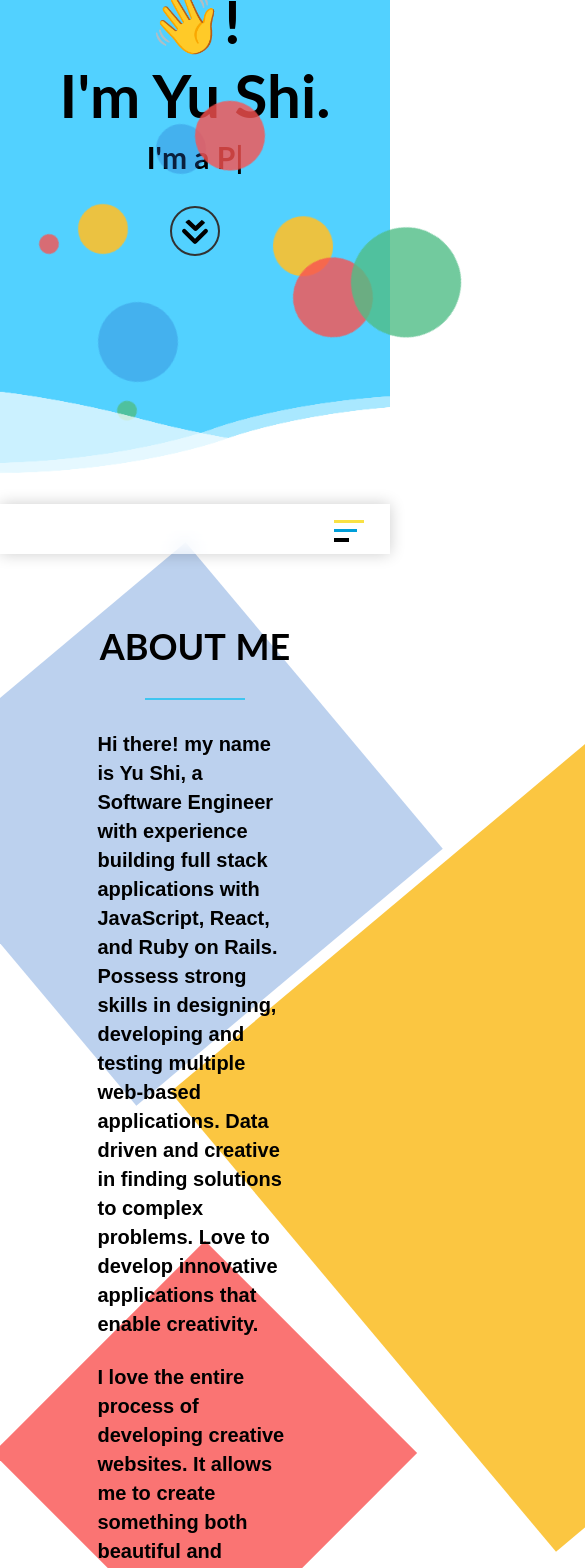
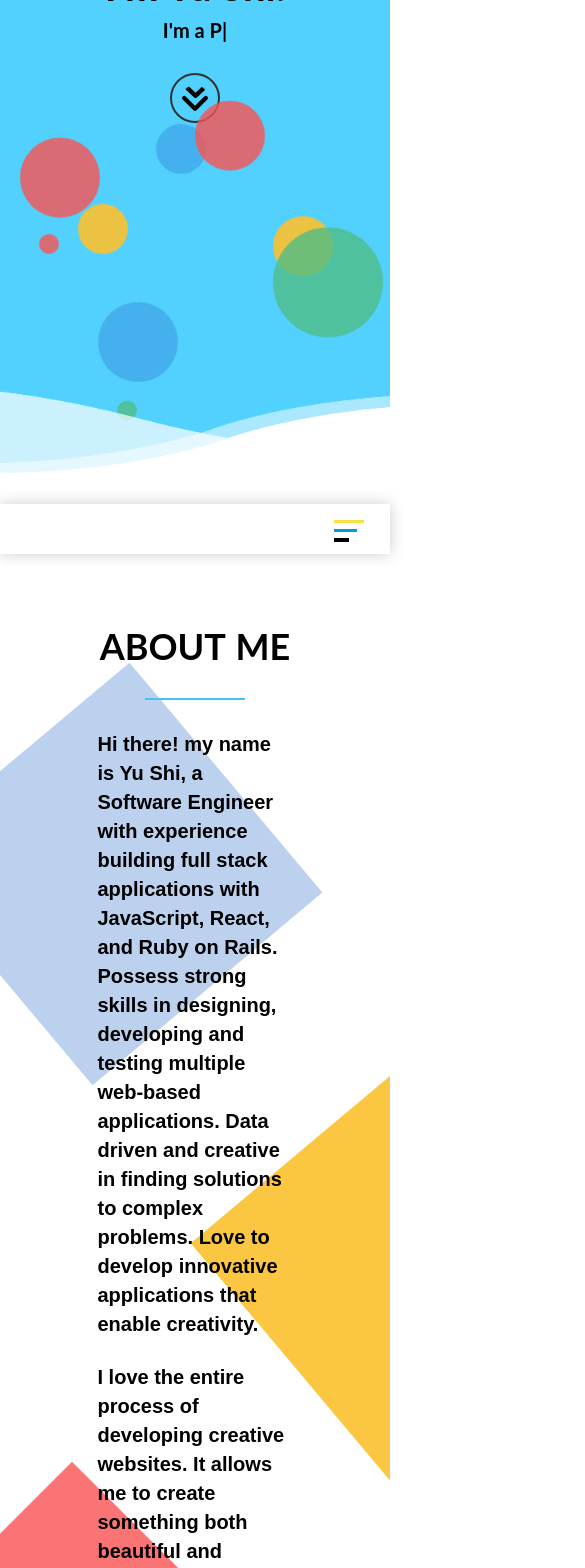
Before and after one commit to yushi1007/portfolio-website, a React (Create React App) app: page / in a window 390 px wide. Shown: the part 340-1908 px from the top of the page, 585 px wide, since content can reach past the window. Built offline with nearby package versions, Linux system fonts and the light colour scheme; no server answers.

Commit message:
working on the mobile style

```diff
--- a/src/styles/App.css
+++ b/src/styles/App.css
@@ -114,12 +114,16 @@ section .wave.wave4 {
 .myname h1{
   font-size: 3em;
   margin: 0;
+  -webkit-transition: 1s;
+  transition: 1s;
 }
 
 .mytitle p {
   font-weight: bold;
   font-size: 1.5em;
   margin: 2vw 0 8vw 0;
+  -webkit-transition: 1s;
+  transition: 1s;
 }
 
 .arrow {
@@ -218,11 +222,11 @@ section .wave.wave4 {
 }
 
 .circle li:nth-child(6) {
-  left: 75%;
+  left: 5%;
   width: 80px;
   height: 80px;
-  animation-delay: 3s;
-  animation-duration: 12s;
+  animation-delay: 2s;
+  animation-duration: 11s;
 }
 
 .circle li:nth-child(7) {
@@ -471,8 +475,10 @@ section .wave.wave4 {
 .about-background {
   left: 0;
   width: 100%;
-  height: 100%;
+  padding:100px 0 150px 0 ;
+  /* height: 100%; */
   z-index: -1;
+  overflow: hidden;
   position: absolute;
 }
 
@@ -498,21 +504,19 @@ section .wave.wave4 {
 
 .about-background li:nth-child(1) {
   left: -10%;
-  width: 400px;
-  height: 400px;
+  width: 300px;
+  height: 300px;
   transform: rotate(-130deg);
 }
 
 .about-background li:nth-child(2) {
-  bottom: 23%;
   left: 75%;
-  width: 600px;
-  height: 600px;
+  width: 500px;
+  height: 500px;
   transform: rotate(-130deg)
 }
 
 .about-background li:nth-child(3) {
-  bottom: 38%;
   left: 14%;
   width: 300px;
   height: 300px;
@@ -1076,7 +1080,9 @@ textarea[type="text"] {
   left: 0;
   width: 100%;
   height: 800px;
+  padding-top: 50px;
   z-index: -1;
+  overflow: hidden;
   position: absolute;
 }
 
@@ -1205,6 +1211,31 @@ textarea[type="text"] {
   color: #333;
 }
 
+@media only screen and (max-width: 880px) {
+  .myname h1{
+    font-size: 2em;
+    margin: 0;
+    -webkit-transition: 1s;
+    transition: 1s;
+  }
+
+  .mytitle p {
+    font-weight: bold;
+    font-size: 1em;
+    margin: 2vw 0 8vw 0;
+    -webkit-transition: 1s;
+    transition: 1s;
+  }
+  .circle li:nth-child(7) {
+    left: 70%;
+  }
+
+  .about-background li:nth-child(3) {
+    left: -20%;
+  }
+
+    }
+
 @media screen and (max-width: 1068px) {
   .blogscontainer {
     margin: 0 auto;
--- a/src/styles/Darkmode.css
+++ b/src/styles/Darkmode.css
@@ -22,14 +22,20 @@ transition: 1s;
 
 .introduction.darkmode h1{
     color: #fff;
+    -webkit-transition: 1s;
+    transition: 1s;
 }
 
 .introduction.darkmode p {
     color: #fff;
+    -webkit-transition: 1s;
+    transition: 1s;
 }
 
 .introduction.darkmode p {
     color: #fff;
+    -webkit-transition: 1s;
+    transition: 1s;
 }
 
 .introduction.darkmode .arrow {
```
